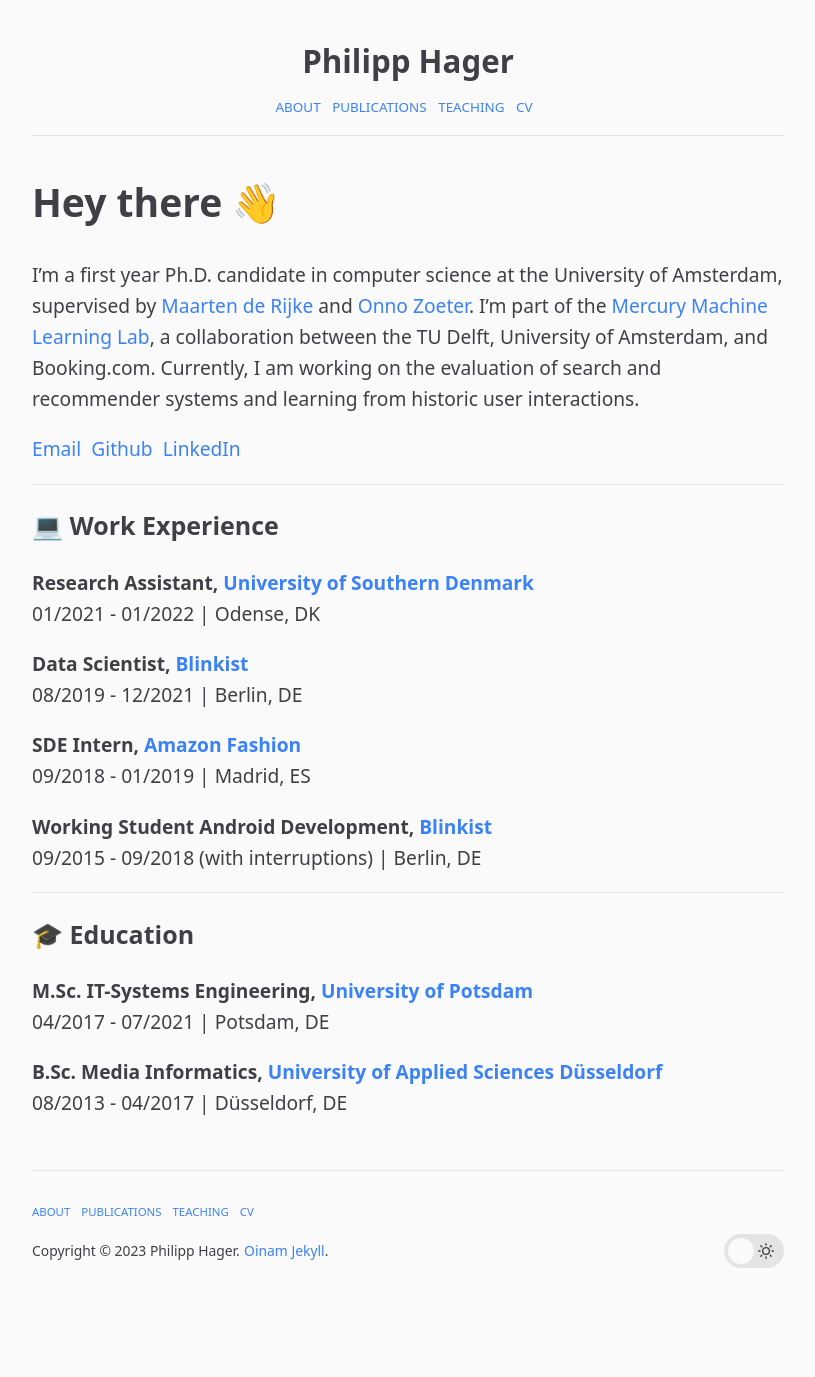
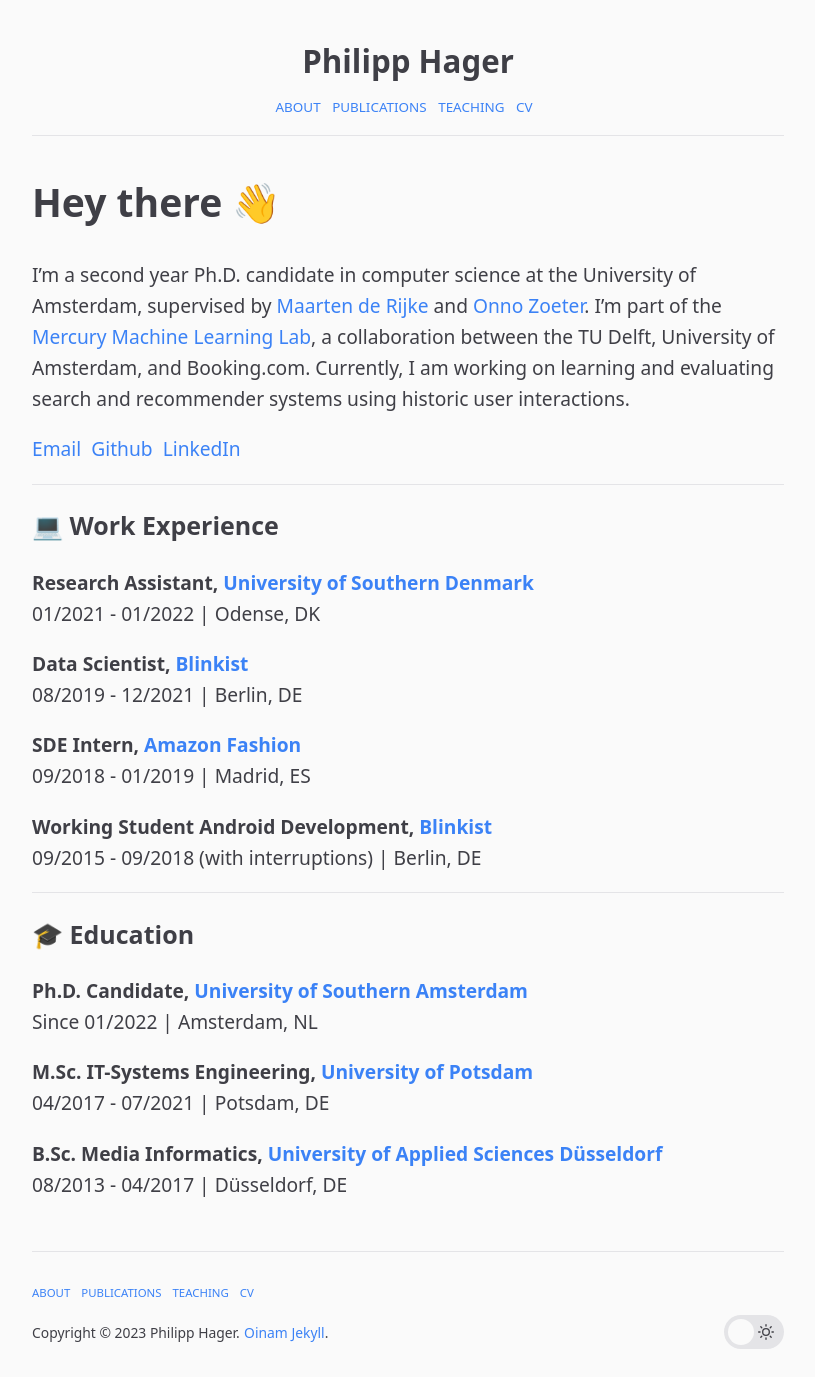
Before and after one commit to philipphager/philipphager.github.io, a Jekyll site: the page built from index.md, in a window 1280 px wide. Shown: the whole page, without its empty margins (232-1047 px from the left). Built offline with Jekyll 4.4.1, drawn with Linux system fonts in a browser that asks for light colours; before the commit the page ends 1296 px from its top, so only the background shows below that.

Commit message:
Update index.md

```diff
--- a/index.md
+++ b/index.md
@@ -3,7 +3,7 @@
 title: Hey there 👋
 permalink: /
 ---
-I'm a first year Ph.D. candidate in computer science at the University of Amsterdam, supervised by [Maarten de Rijke](https://staff.fnwi.uva.nl/m.derijke/) and [Onno Zoeter](https://dl.acm.org/profile/81315492758). I'm part of the [Mercury Machine Learning Lab](https://search.brave.com/search?q=Mercury+Machine+Learning+lav&source=web), a collaboration between the TU Delft, University of Amsterdam, and Booking.com. Currently, I am working on the evaluation of search and recommender systems and learning from historic user interactions.
+I'm a second year Ph.D. candidate in computer science at the University of Amsterdam, supervised by [Maarten de Rijke](https://staff.fnwi.uva.nl/m.derijke/) and [Onno Zoeter](https://dl.acm.org/profile/81315492758). I'm part of the [Mercury Machine Learning Lab](https://icai.ai/mercury-machine-learning-lab/), a collaboration between the TU Delft, University of Amsterdam, and Booking.com. Currently, I am working on learning and evaluating search and recommender systems using historic user interactions.
 
 <a href="mailto:p.k.hager@uva.nl">Email</a>
 [&nbsp;Github](https://github.com/philipphager/)
@@ -27,6 +27,9 @@
 ---
 
 ### 🎓 Education
+**Ph.D. Candidate, [University of Southern Amsterdam](https://irlab.science.uva.nl/)** \\
+Since 01/2022 | Amsterdam, NL
+
 **M.Sc. IT-Systems Engineering, [University of Potsdam](https://hpi.de/en/index.html)** \\
 04/2017 - 07/2021 | Potsdam, DE
 
```
